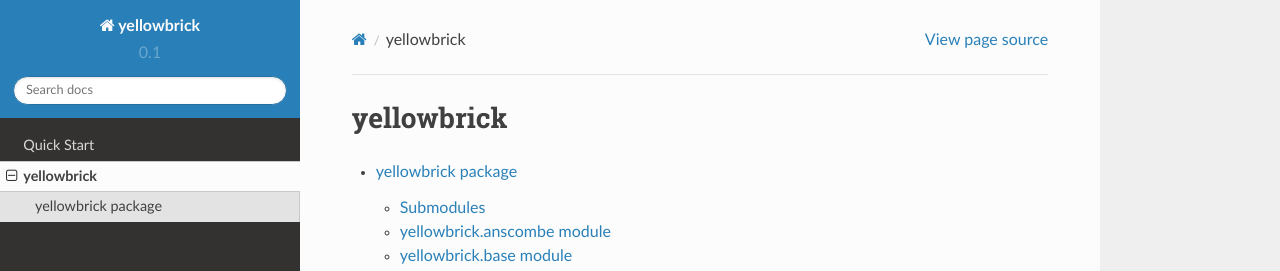
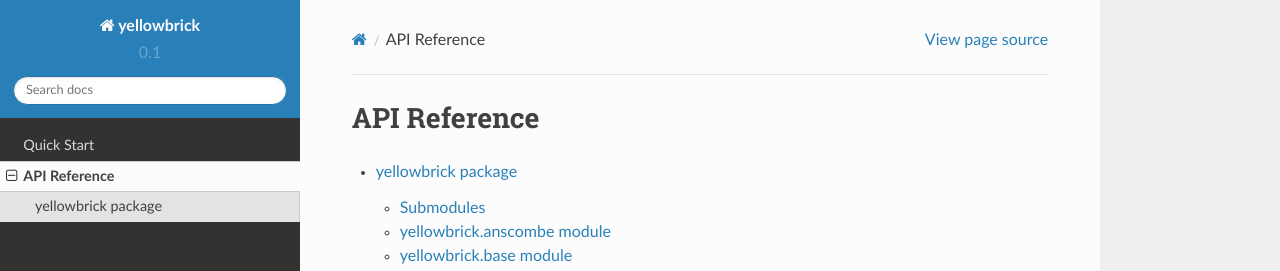
Before and after one commit to DistrictDataLabs/yellowbrick, a Sphinx documentation site: the page built from docs/api/modules.rst, in a window 1280 px wide. Shown: the top 271 px of the page. Built offline with Sphinx 7.4.7 and the Read the Docs theme 2.0.0, drawn with Linux system fonts in a browser that asks for light colours.

Commit message:
different section name

```diff
--- a/docs/api/modules.rst
+++ b/docs/api/modules.rst
@@ -1,5 +1,5 @@
-yellowbrick
-===========
+API Reference
+==============
 
 .. toctree::
    :maxdepth: 4
```
